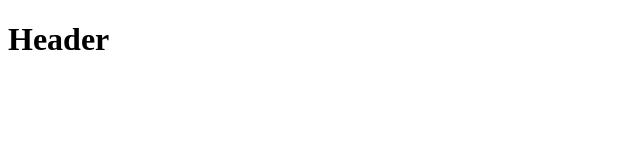
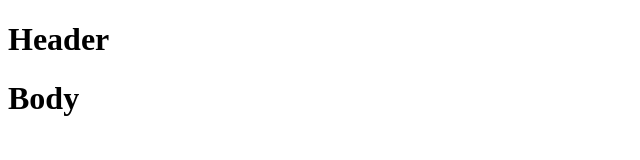
Before and after one commit to HtetShweYeeWin-29/project, a plain HTML site: page index.html in a window 1280 px wide. Shown: the whole page, without its empty margins (0-640 px from the left). Drawn offline with Linux system fonts and the light colour scheme.

Commit message:
body_section

```diff
--- a/index.html
+++ b/index.html
@@ -7,6 +7,7 @@
 </head>
 <body>
     <div ><h1>Header</h1></div>
+    <div><h1>Body</h1></div>
 
 </body>
 </html>
```
